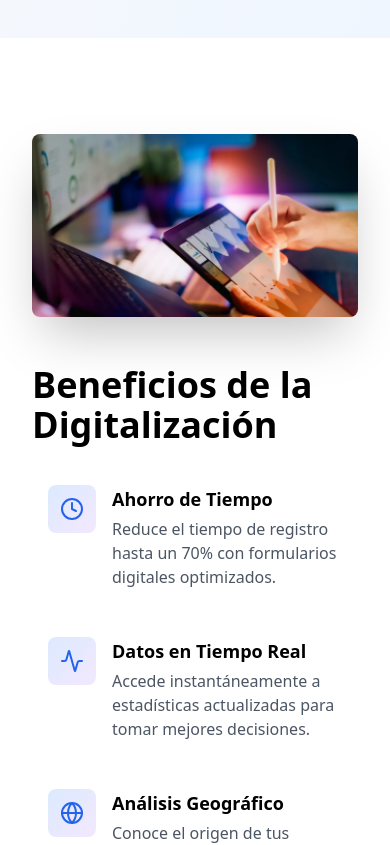
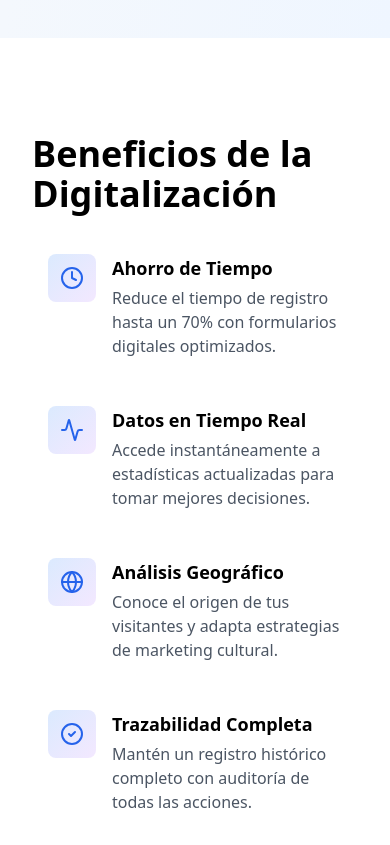
Before and after one commit to AlbertoKimi/Visimap, a React (Vite) app: page / in a window 390 px wide. Shown: the part 4240-5085 px from the top of the page. Built offline with nearby package versions, Linux system fonts and the light colour scheme; no server answers; what @midudev/tailwind-animations would draw is missing.

Commit message:
Cambio en media query en tablet (mejora de partes que se veían mal visualmente)

```diff
--- a/src/pages/LandingPage.tsx
+++ b/src/pages/LandingPage.tsx
@@ -212,7 +212,7 @@ export const LandingPage: React.FC<LandingPageProps> = ({ onGetStarted }) => {
         {/* Sección de Museo MUVI */}
         <section id="museo" className="py-24 px-8 md:px-24 lg:px-48 bg-white dark:bg-slate-950">
           <div className="container mx-auto">
-            <div className="grid md:grid-cols-2 gap-12 items-center">
+            <div className="grid lg:grid-cols-2 gap-12 items-center">
               <m.div
                 initial={{ opacity: 0, x: -50 }}
                 whileInView={{ opacity: 1, x: 0 }}
@@ -372,8 +372,9 @@ export const LandingPage: React.FC<LandingPageProps> = ({ onGetStarted }) => {
         {/* Beneficios de la Digitalización */}
         <section className="py-24 px-8 md:px-24 lg:px-48 bg-white dark:bg-slate-950">
           <div className="container mx-auto">
-            <div className="grid md:grid-cols-2 gap-12 items-center">
+            <div className="grid lg:grid-cols-2 gap-12 items-center">
               <m.div
+                className="order-2 lg:order-1"
                 initial={{ opacity: 0, x: -50 }}
                 whileInView={{ opacity: 1, x: 0 }}
                 viewport={{ once: true }}
@@ -388,6 +389,7 @@ export const LandingPage: React.FC<LandingPageProps> = ({ onGetStarted }) => {
               </m.div>
 
               <m.div
+                className="order-1 lg:order-2"
                 initial={{ opacity: 0, x: 50 }}
                 whileInView={{ opacity: 1, x: 0 }}
                 viewport={{ once: true }}
```
